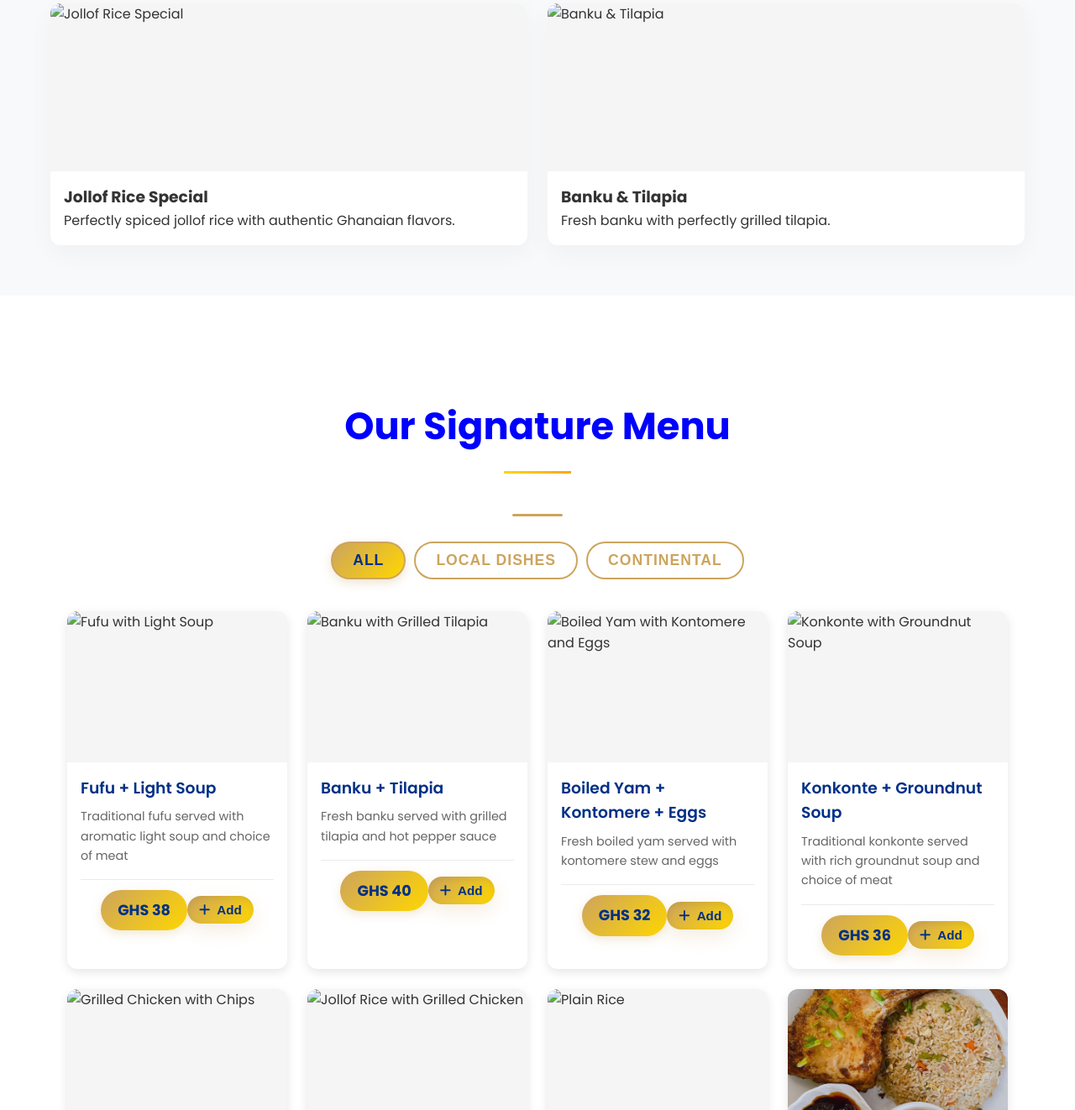
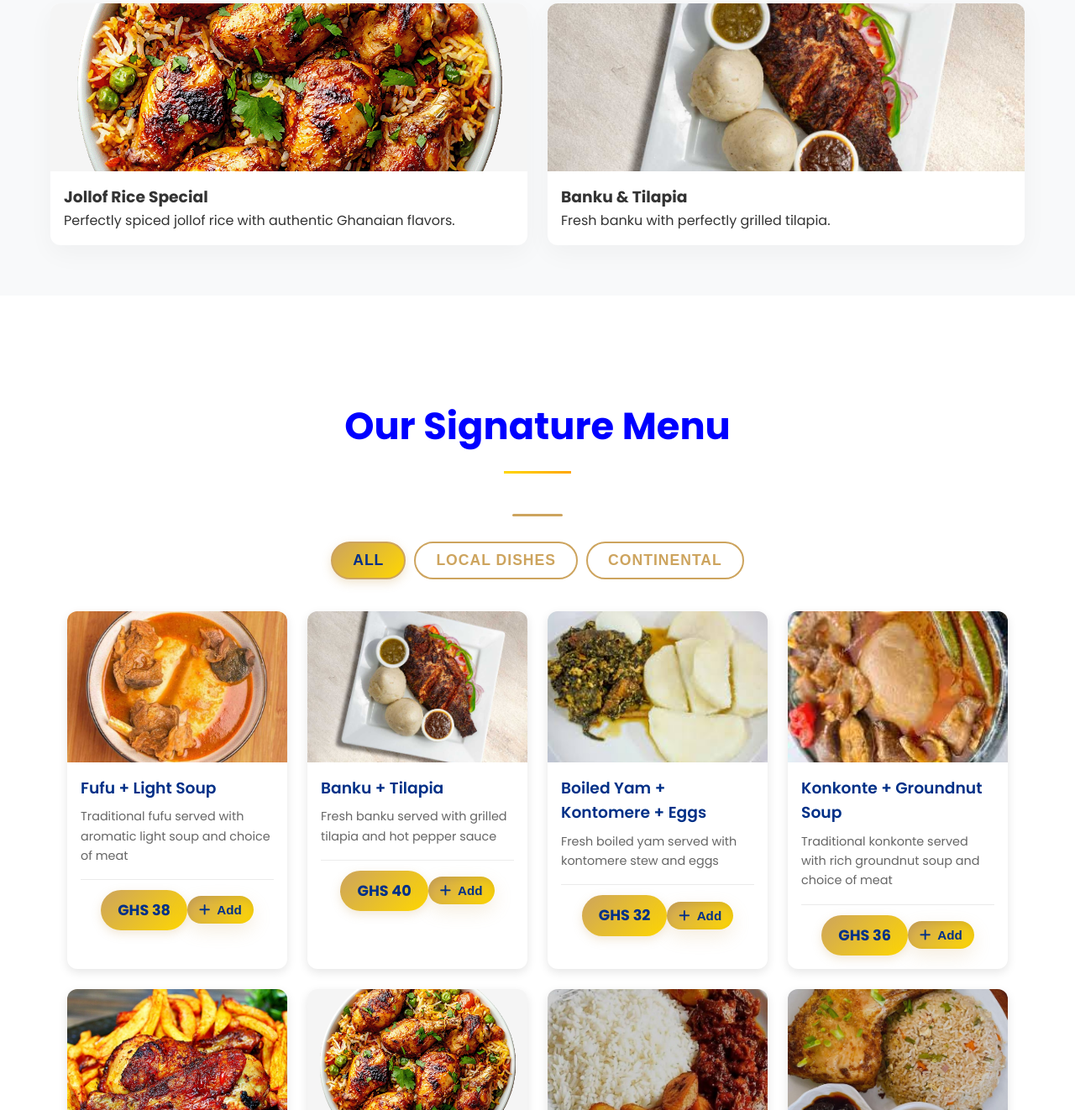
Before and after one commit to IbrahimSaani/AJ-Kitchen, a plain HTML site: page index.html in a window 1280 px wide. Shown: the part 1478-2800 px from the top of the page at 84% size. Drawn offline with Linux system fonts and the light colour scheme; files whose address does not match are found by name.

Commit message:
Update index.html

```diff
--- a/index.html
+++ b/index.html
@@ -1466,7 +1466,7 @@
   <header class="site-header">
     <div class="container header-inner">
       <a class="brand" href="#home" aria-label="A&J Kitchen Home">
-        <img src="images/logo.png" alt="A&J Kitchen Logo" class="brand-logo" />
+        <img src="logo.png" alt="A&J Kitchen Logo" class="brand-logo" />
         <div class="brand-text">
           <span class="brand-name">A&J Kitchen</span>
           <small class="brand-tag">Authentic Ghanaian & Continental</small>
@@ -1542,14 +1542,14 @@
         <div class="section-divider"></div>
         <div class="dishes-grid">
           <article class="dish-card">
-            <img src="images/jollof.jpg" alt="Jollof Rice Special" />
+            <img src="jollof.jpg" alt="Jollof Rice Special" />
             <div class="dish-content">
               <h3>Jollof Rice Special</h3>
               <p class="muted">Perfectly spiced jollof rice with authentic Ghanaian flavors.</p>
             </div>
           </article>
           <article class="dish-card">
-            <img src="images/banku.jpg" alt="Banku & Tilapia" />
+            <img src="banku.jpg" alt="Banku & Tilapia" />
             <div class="dish-content">
               <h3>Banku & Tilapia</h3>
               <p class="muted">Fresh banku with perfectly grilled tilapia.</p>
@@ -1573,7 +1573,7 @@
         </div>
         <div class="menu-grid">
           <div class="menu-card" data-category="local">
-            <img src="images/fufu.jpg" alt="Fufu with Light Soup" class="menu-img">
+            <img src="fufu.jpg" alt="Fufu with Light Soup" class="menu-img">
             <div class="menu-item-content">
               <h3 class="h5 mb-1">Fufu + Light Soup</h3>
               <p class="menu-description mb-2">Traditional fufu served with aromatic light soup and choice of meat</p>
@@ -1587,7 +1587,7 @@
             </div>
           </div>
           <div class="menu-card" data-category="local">
-            <img src="images/banku.jpg" alt="Banku with Grilled Tilapia" class="menu-img">
+            <img src="banku.jpg" alt="Banku with Grilled Tilapia" class="menu-img">
             <div class="menu-item-content">
               <h3 class="h5 mb-1">Banku + Tilapia</h3>
               <p class="menu-description mb-2">Fresh banku served with grilled tilapia and hot pepper sauce</p>
@@ -1602,7 +1602,7 @@
             </div>
           </div>
           <div class="menu-card" data-category="local">
-            <img src="images/boiled yam.jpeg" alt="Boiled Yam with Kontomere and Eggs" class="menu-img">
+            <img src="boiled yam.jpeg" alt="Boiled Yam with Kontomere and Eggs" class="menu-img">
             <div class="menu-item-content">
               <h3 class="h5 mb-1">Boiled Yam + Kontomere + Eggs</h3>
               <p class="menu-description mb-2">Fresh boiled yam served with kontomere stew and eggs</p>
@@ -1617,7 +1617,7 @@
             </div>
           </div>
           <div class="menu-card" data-category="local">
-            <img src="images/konkonte.jpeg" alt="Konkonte with Groundnut Soup" class="menu-img">
+            <img src="konkonte.jpeg" alt="Konkonte with Groundnut Soup" class="menu-img">
             <div class="menu-item-content">
               <h3 class="h5 mb-1">Konkonte + Groundnut Soup</h3>
               <p class="menu-description mb-2">Traditional konkonte served with rich groundnut soup and choice of meat
@@ -1633,7 +1633,7 @@
             </div>
           </div>
           <div class="menu-card" data-category="continental">
-            <img src="images/grilled-chicken.jpg" alt="Grilled Chicken with Chips" class="menu-img">
+            <img src="grilled-chicken.jpg" alt="Grilled Chicken with Chips" class="menu-img">
             <div class="menu-item-content">
               <h3 class="h5 mb-1">Grilled Chicken + Chips</h3>
               <p class="menu-description mb-2">Marinated grilled chicken served with crispy chips and coleslaw</p>
@@ -1647,7 +1647,7 @@
             </div>
           </div>
           <div class="menu-card" data-category="continental">
-            <img src="images/jollof.jpg" alt="Jollof Rice with Grilled Chicken" class="menu-img">
+            <img src="jollof.jpg" alt="Jollof Rice with Grilled Chicken" class="menu-img">
             <div class="menu-item-content">
               <h3 class="h5 mb-1">Jollof Rice + Chicken</h3>
               <p class="menu-description mb-2">Perfectly spiced jollof rice served with grilled chicken and fresh salad
@@ -1663,7 +1663,7 @@
             </div>
           </div>
           <div class="menu-card" data-category="continental">
-            <img src="images/plainrice.jpg" alt="Plain Rice" class="menu-img">
+            <img src="plainrice.jpg" alt="Plain Rice" class="menu-img">
             <div class="menu-item-content">
               <h3 class="h5 mb-1">Plain Rice</h3>
               <p class="menu-description mb-2">Steamed white rice served with tomato stew and fried plantain</p>
@@ -1678,7 +1678,7 @@
             </div>
           </div>
           <div class="menu-card" data-category="continental">
-            <img src="images/fried%20rice.jpg" alt="Fried Rice with Chicken" class="menu-img">
+            <img src="fried%20rice.jpg" alt="Fried Rice with Chicken" class="menu-img">
             <div class="menu-item-content">
               <h3 class="h5 mb-1">Fried Rice + Chicken</h3>
               <p class="menu-description mb-2">Delicious fried rice with vegetables served with fried chicken</p>
@@ -1967,7 +1967,7 @@
       <div class="container footer-inner">
         <div class="footer-brand-section">
           <div class="footer-logo-wrapper">
-            <img src="images/logo.png" alt="Mama's Kitchen Logo" class="footer-logo" />
+            <img src="logo.png" alt="Mama's Kitchen Logo" class="footer-logo" />
           </div>
           <div class="footer-brand-text">
             <h3 class="footer-brand-name">
```
